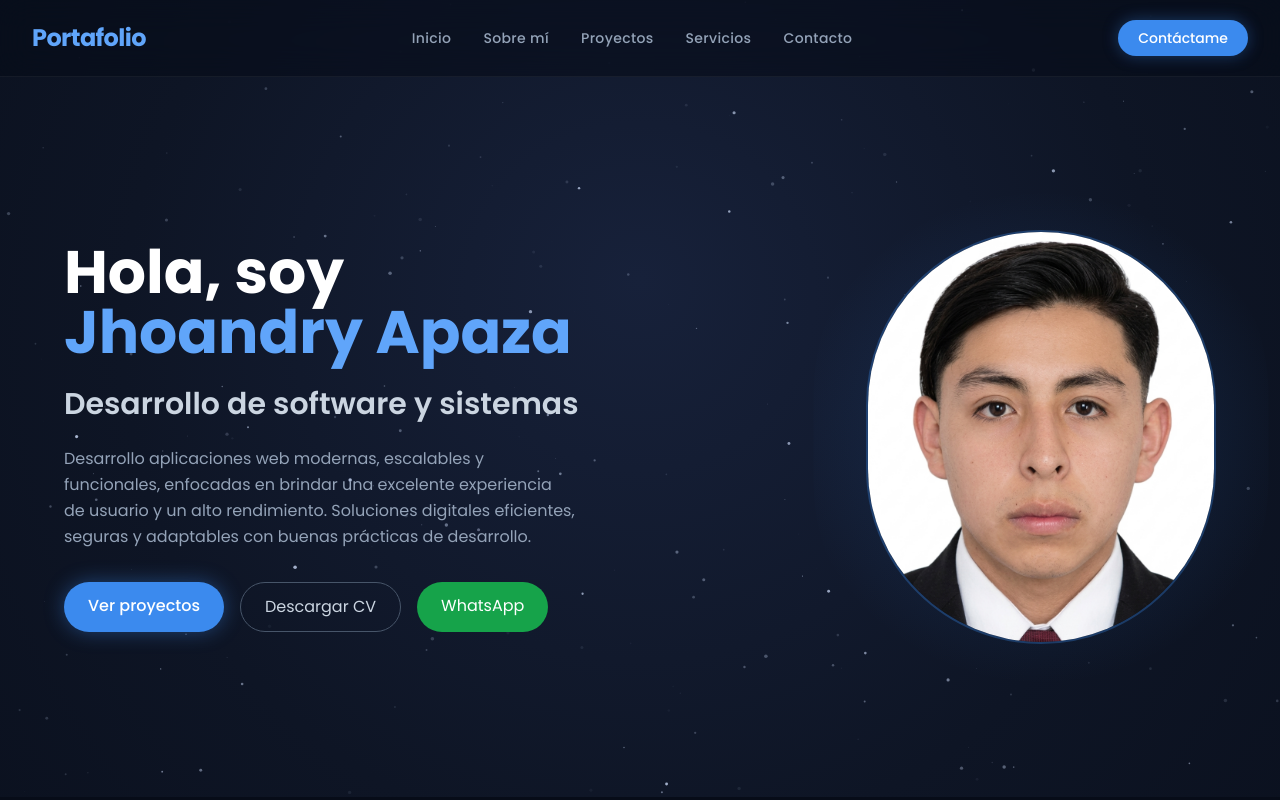
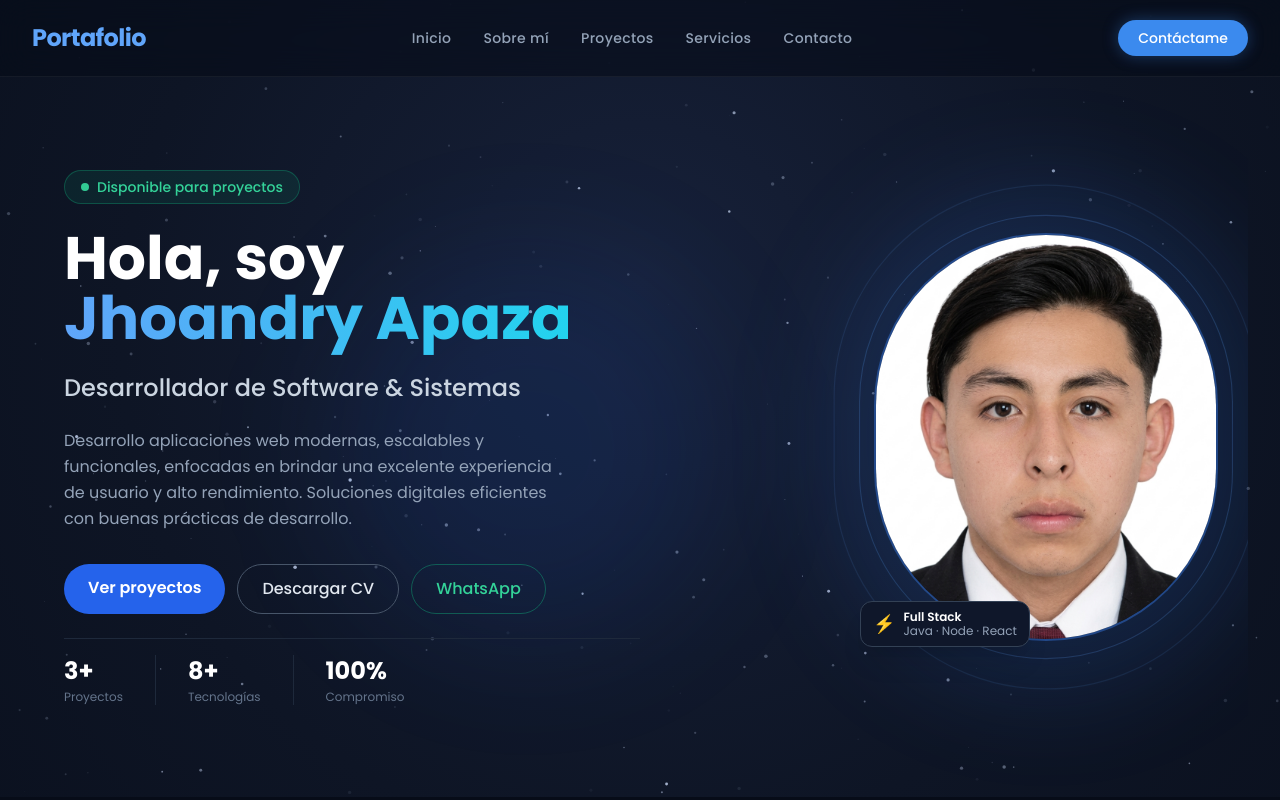
Before and after one commit to jhoandryA/Portafolio, a Next.js app: page / in a window 1280 px wide. Shown: the top 800 px of the page. Built offline with nearby package versions, Linux system fonts and the light colour scheme.

Commit message:
CORRECCIONES COMMIT

```diff
--- a/app/components/Hero.tsx
+++ b/app/components/Hero.tsx
@@ -12,64 +12,95 @@ export default function Hero(): JSX.Element {
             initial="hidden"
             whileInView="show"
             viewport={{ once: true }}
-            className="relative flex flex-col justify-center min-h-[90vh] px-4 sm:px-6 lg:px-8"
+            className="relative flex flex-col justify-center min-h-[90vh] px-4 sm:px-6 lg:px-8 overflow-hidden"
             id="home"
         >
-            <div className="max-w-7xl mx-auto w-full flex flex-col md:flex-row items-center gap-8 justify-between py-20">
+            {/* Fondo con gradiente sutil */}
+            <div className="absolute inset-0 -z-10">
+                <div className="absolute top-1/4 left-1/4 w-96 h-96 bg-blue-600/10 rounded-full blur-3xl" />
+                <div className="absolute bottom-1/4 right-1/4 w-72 h-72 bg-cyan-500/8 rounded-full blur-3xl" />
+            </div>
+
+            <div className="max-w-7xl mx-auto w-full flex flex-col md:flex-row items-center gap-12 justify-between py-20">
 
                 {/* TEXTO */}
                 <motion.div
                     variants={slideIn('left', 'tween', 0.2, 1)}
-                    className="md:w-1/2"
+                    className="md:w-1/2 flex flex-col gap-6"
                 >
+                    {/* Badge de disponibilidad */}
+                    <div className="inline-flex items-center gap-2 w-fit px-4 py-1.5 rounded-full border border-emerald-500/30 bg-emerald-500/10">
+                        <span className="w-2 h-2 rounded-full bg-emerald-400 animate-pulse" />
+                        <span className="text-emerald-400 text-sm font-medium">Disponible para proyectos</span>
+                    </div>
 
-                    <h1 className="text-4xl md:text-6xl font-bold mb-6 text-white leading-tight">
+                    {/* Título principal */}
+                    <h1 className="text-4xl md:text-6xl font-bold text-white leading-tight">
                         Hola, soy{' '}
-                        <span className="text-blue-400">
+                        <span className="text-transparent bg-clip-text bg-gradient-to-r from-blue-400 to-cyan-400">
                             Jhoandry Apaza
                         </span>
                     </h1>
 
-                    <h2 className="text-2xl md:text-3xl font-semibold mb-6 text-slate-300">
-                        Desarrollo de software y sistemas
+                    {/* Subtítulo */}
+                    <h2 className="text-xl md:text-2xl font-medium text-slate-300">
+                        Desarrollador de Software & Sistemas
                     </h2>
 
-                    <p className="text-base text-slate-400 mb-8 leading-relaxed max-w-lg">
+                    {/* Descripción */}
+                    <p className="text-base text-slate-400 leading-relaxed max-w-lg">
                         Desarrollo aplicaciones web modernas, escalables y funcionales,
-                        enfocadas en brindar una excelente experiencia de usuario y un
-                        alto rendimiento. Soluciones digitales eficientes, seguras y
-                        adaptables con buenas prácticas de desarrollo.
+                        enfocadas en brindar una excelente experiencia de usuario y alto
+                        rendimiento. Soluciones digitales eficientes con buenas prácticas
+                        de desarrollo.
                     </p>
 
-                    {/* BOTONES */}
-                    <div className="flex flex-wrap gap-4">
+                    {/* BOTONES con jerarquía clara */}
+                    <div className="flex flex-wrap gap-3 pt-2">
+                        {/* Primario */}
                         <Link
                             href="#projects"
-                            className="px-6 py-3 rounded-full font-medium text-white transition-all duration-200 hover:scale-105"
-                            style={{
-                                background: '#3b8aee',
-                                boxShadow: '0 0 20px rgba(59,138,238,0.4)',
-                            }}
+                            className="px-6 py-3 rounded-full font-semibold text-white bg-blue-600 hover:bg-blue-500 transition-all duration-200 hover:scale-105 hover:shadow-lg hover:shadow-blue-600/30"
                         >
                             Ver proyectos
                         </Link>
 
+                        {/* Secundario */}
                         <a
                             href="/CV_JHOANDRY.pdf"
                             download
-                            className="px-6 py-3 rounded-full border border-slate-600 text-slate-300 hover:border-blue-400 hover:text-blue-400 transition-colors duration-200"
+                            className="px-6 py-3 rounded-full font-medium border border-slate-600 text-slate-200 hover:border-blue-400 hover:text-blue-400 hover:bg-blue-400/5 transition-all duration-200"
                         >
                             Descargar CV
                         </a>
 
+                        {/* Terciario */}
                         <a
                             href="https://wa.me/51928806831"
                             target="_blank"
                             rel="noopener noreferrer"
-                            className="px-6 py-3 rounded-full bg-green-600 text-white hover:bg-green-500 transition-colors duration-200"
+                            className="px-6 py-3 rounded-full font-medium text-emerald-400 border border-emerald-500/40 hover:bg-emerald-500/10 hover:border-emerald-400 transition-all duration-200"
                         >
                             WhatsApp
                         </a>
+                    </div>
+
+                    {/* Stats rápidos */}
+                    <div className="flex gap-8 pt-4 border-t border-slate-800">
+                        <div>
+                            <p className="text-2xl font-bold text-white">3+</p>
+                            <p className="text-xs text-slate-500 mt-0.5">Proyectos</p>
+                        </div>
+                        <div className="w-px bg-slate-800" />
+                        <div>
+                            <p className="text-2xl font-bold text-white">8+</p>
+                            <p className="text-xs text-slate-500 mt-0.5">Tecnologías</p>
+                        </div>
+                        <div className="w-px bg-slate-800" />
+                        <div>
+                            <p className="text-2xl font-bold text-white">100%</p>
+                            <p className="text-xs text-slate-500 mt-0.5">Compromiso</p>
+                        </div>
                     </div>
                 </motion.div>
 
@@ -79,21 +110,31 @@ export default function Hero(): JSX.Element {
                     className="flex justify-center md:justify-end"
                 >
                     <div className="relative">
-                        <div
-                            className="absolute inset-0 rounded-full"
-                            style={{
-                                background: 'radial-gradient(circle, rgba(59,138,238,0.2) 0%, transparent 70%)',
-                                transform: 'scale(1.3)',
-                            }}
-                        />
+                        {/* Anillo exterior decorativo */}
+                        <div className="absolute inset-0 rounded-full border border-blue-400/20 scale-110" />
+                        <div className="absolute inset-0 rounded-full border border-blue-400/10 scale-125" />
+
+                        {/* Glow de fondo */}
+                        <div className="absolute inset-0 rounded-full bg-blue-500/15 blur-2xl scale-125" />
+
+                        {/* Imagen */}
                         <Image
                             src="/Jhoandry.png"
                             alt="Foto de perfil de Jhoandry Apaza"
-                            width={350}
-                            height={350}
-                            className="relative rounded-full object-cover"
-                            style={{ border: '2px solid rgba(59,138,238,0.3)' }}
+                            width={340}
+                            height={340}
+                            className="relative rounded-full object-cover ring-2 ring-blue-500/40"
+                            priority
                         />
+
+                        {/* Badge flotante — stack principal */}
+                        <div className="absolute -bottom-2 -left-4 flex items-center gap-2 bg-slate-900 border border-slate-700 rounded-xl px-3 py-2 shadow-xl">
+                            <span className="text-lg">⚡</span>
+                            <div>
+                                <p className="text-xs font-semibold text-white leading-none">Full Stack</p>
+                                <p className="text-xs text-slate-400 leading-none mt-0.5">Java · Node · React</p>
+                            </div>
+                        </div>
                     </div>
                 </motion.div>
             </div>
--- a/app/globals.css
+++ b/app/globals.css
@@ -3,14 +3,48 @@
 @tailwind utilities;
 
 :root {
-  --foreground-rgb: 15, 15, 35;
-  --background-start-rgb: 248, 249, 255;
-  --background-end-rgb: 255, 255, 255;
+  --bg-primary: #0a0e1a;
+  --bg-secondary: #0f1628;
+  --bg-card: #111827;
+  --accent-blue: #3b8aee;
+  --accent-cyan: #22d3ee;
+  --accent-emerald: #34d399;
+  --text-primary: #f8fafc;
+  --text-secondary: #94a3b8;
+  --text-muted: #475569;
+  --border: rgba(148, 163, 184, 0.1);
+}
+
+html {
+  scroll-behavior: smooth;
 }
 
 body {
-  color: rgb(var(--foreground-rgb));
-  background: rgb(var(--background-start-rgb));
+  background-color: var(--bg-primary);
+  color: var(--text-primary);
+  -webkit-font-smoothing: antialiased;
+  -moz-osx-font-smoothing: grayscale;
+}
+
+/* Scrollbar personalizada */
+::-webkit-scrollbar {
+  width: 6px;
+}
+::-webkit-scrollbar-track {
+  background: var(--bg-primary);
+}
+::-webkit-scrollbar-thumb {
+  background: #1e2d4a;
+  border-radius: 3px;
+}
+::-webkit-scrollbar-thumb:hover {
+  background: var(--accent-blue);
+}
+
+/* Selección de texto */
+::selection {
+  background: rgba(59, 138, 238, 0.3);
+  color: #fff;
 }
 
 @layer utilities {
--- a/tailwind.config.ts
+++ b/tailwind.config.ts
@@ -9,17 +9,15 @@ const config: Config = {
   theme: {
     extend: {
       colors: {
-        gray: {
-          950: '#f0f2fa',
-          900: '#f8f9ff',
-          800: '#e8ebf5',
-          700: '#d0d5e8',
-          600: '#9199bb',
-          500: '#6b74a0',
-          400: '#4a5380',
-          300: '#2d3660',
-          200: '#1a2040',
-          100: '#0f1228',
+        // Paleta oscura principal del portafolio
+        brand: {
+          bg:      '#0a0e1a',   // fondo principal
+          surface: '#0f1628',   // fondo de secciones alternadas
+          card:    '#111827',   // fondo de tarjetas
+          border:  '#1e2d4a',   // bordes sutiles
+          blue:    '#3b8aee',   // acento azul primario
+          cyan:    '#22d3ee',   // acento secundario
+          emerald: '#34d399',   // disponibilidad / WhatsApp
         },
       },
       backgroundImage: {
@@ -27,8 +25,12 @@ const config: Config = {
         "gradient-conic":
           "conic-gradient(from 180deg at 50% 50%, var(--tw-gradient-stops))",
       },
+      animation: {
+        'pulse-slow': 'pulse 3s cubic-bezier(0.4, 0, 0.6, 1) infinite',
+      },
     },
   },
   plugins: [],
 };
+
 export default config;
```
